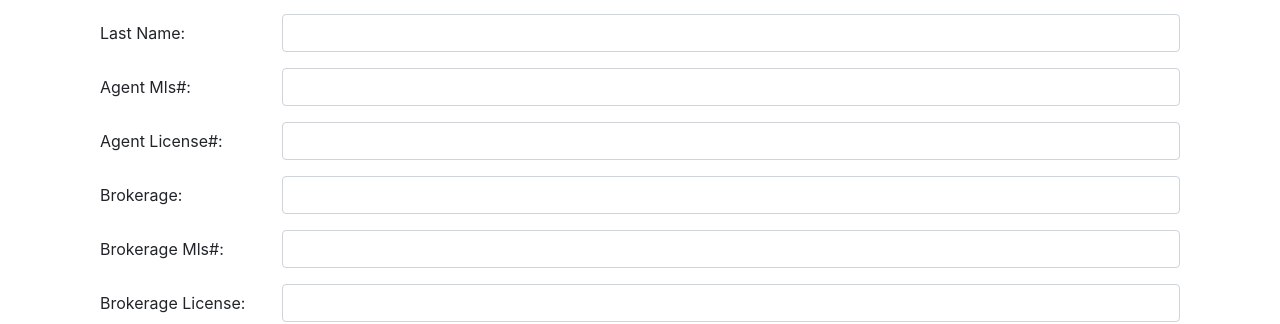
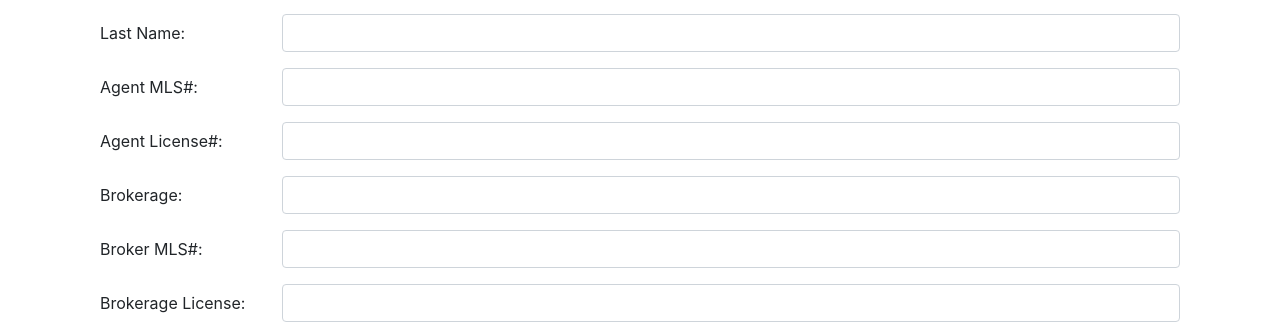
Before and after one commit to ezl/binkley-offer, a Vue app in the folder frontend/: page /register in a window 1280 px wide. Shown: the part 372-696 px from the top of the page. Built offline with nearby package versions, Linux system fonts and the light colour scheme; what vue-google-oauth2 would draw is missing.

Commit message:
#72/Text Change

```diff
--- a/frontend/src/pages/Register.vue
+++ b/frontend/src/pages/Register.vue
@@ -63,7 +63,7 @@
             v-model="registerAccountBody.last_name"
           ></b-form-input>
         </b-form-group>
-        <b-form-group label-cols-lg="2" id="input-group-5" label="Agent Mls#:" label-for="input-5">
+        <b-form-group label-cols-lg="2" id="input-group-5" label="Agent MLS#:" label-for="input-5">
           <b-form-input
             id="input-5"
             v-model="registerAccountBody.agent_mls"
@@ -81,7 +81,7 @@
             v-model="registerAccountBody.brokerage"
           ></b-form-input>
         </b-form-group>
-        <b-form-group label-cols-lg="2" id="input-group-8" label="Brokerage Mls#:" label-for="input-8">
+        <b-form-group label-cols-lg="2" id="input-group-8" label="Broker MLS#:" label-for="input-8">
           <b-form-input
             id="input-8"
             v-model="registerAccountBody.brokerage_mls"
```
